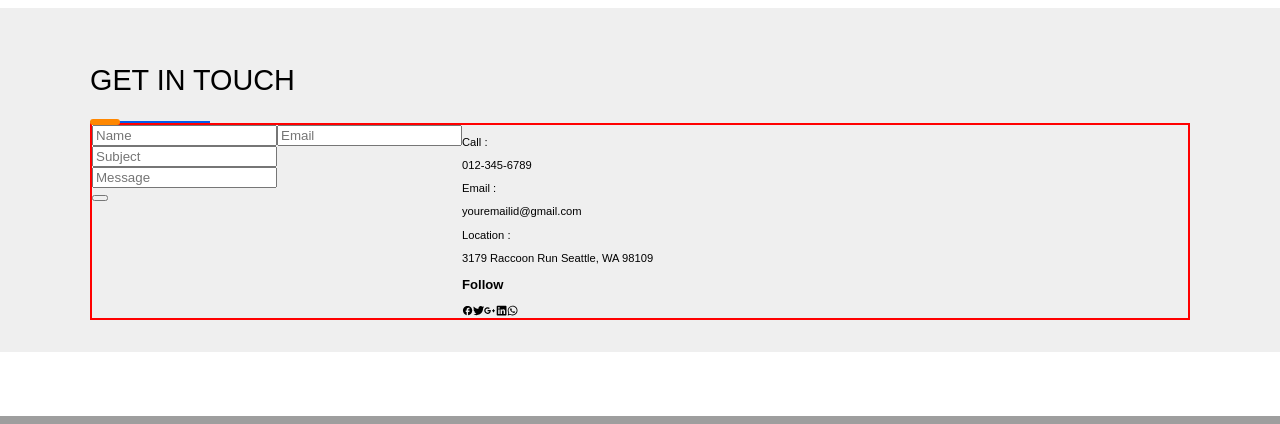
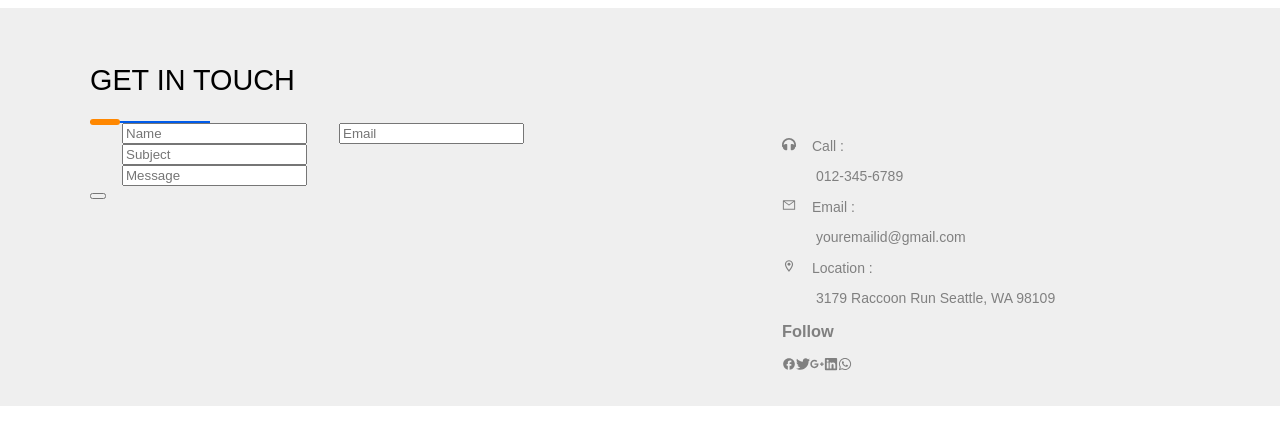
Before and after one commit to minahilhussain/zooki, a React (Create React App) app: page / in a window 1280 px wide. Shown: the part 4820-5244 px from the top of the page. Built offline with nearby package versions, Linux system fonts and the light colour scheme; grey boxes are pictures that could not be loaded.

Commit message:
added icons

```diff
--- a/src/Components/GetInTouch.jsx
+++ b/src/Components/GetInTouch.jsx
@@ -1,9 +1,8 @@
 import React from 'react'
 import "../css/GetyInTouch.css"
-import { MdFacebook } from "react-icons/md"
-import { FaTwitter, FaGooglePlusG, FaLinkedin, FaWhatsapp } from "react-icons/fa"
-
-// import { MdLightbulbOutline, MdOutlineNature } from 'react-icons/md';
+import { MdFacebook, MdOutlineLocationOn } from "react-icons/md"
+import { AiOutlineMail } from "react-icons/ai"
+import { FaTwitter, FaGooglePlusG, FaLinkedin, FaWhatsapp, FaHeadphones } from "react-icons/fa"
 
 function GetInTouch() {
   return (
@@ -22,12 +21,12 @@ function GetInTouch() {
             <button type="submit" value="Send Message"></button>
           </div>
           <div className="right">
-            <p>Call :</p>
-            <p>012-345-6789</p>
-            <p>Email :</p>
-            <p>youremailid@gmail.com</p>
-            <p>Location :</p>
-            <p>3179 Raccoon Run Seattle, WA 98109</p>
+            <p><FaHeadphones /><span>Call :</span></p>
+            <p><span>012-345-6789</span></p>
+            <p><AiOutlineMail/><span>Email :</span></p>
+            <p><span>youremailid@gmail.com</span></p>
+            <p><MdOutlineLocationOn/><span>Location :</span></p>
+            <p><span>3179 Raccoon Run Seattle, WA 98109</span></p>
             <h3>Follow</h3>
             <MdFacebook/>
             <FaTwitter/>
--- a/src/css/GetyInTouch.css
+++ b/src/css/GetyInTouch.css
@@ -8,7 +8,24 @@
   padding: 2rem 0;
 }
 #getInTouch .container {
-  border: 2px solid red;
   display:flex;
   flex-direction: row;
 }
+#getInTouch .left {
+  flex-basis: 60%;
+}
+#getInTouch input {
+  margin-left: 2rem;
+}
+#getInTouch .right {
+  flex-basis: 30%;
+  margin-left: 2rem;
+  font-size: 14px;
+  color: gray
+}
+#getInTouch .right span:nth-child(2) {
+  margin-left: 1rem;
+}
+#getInTouch .right span:nth-child(1) {
+  margin-left: 34px;
+}
```
